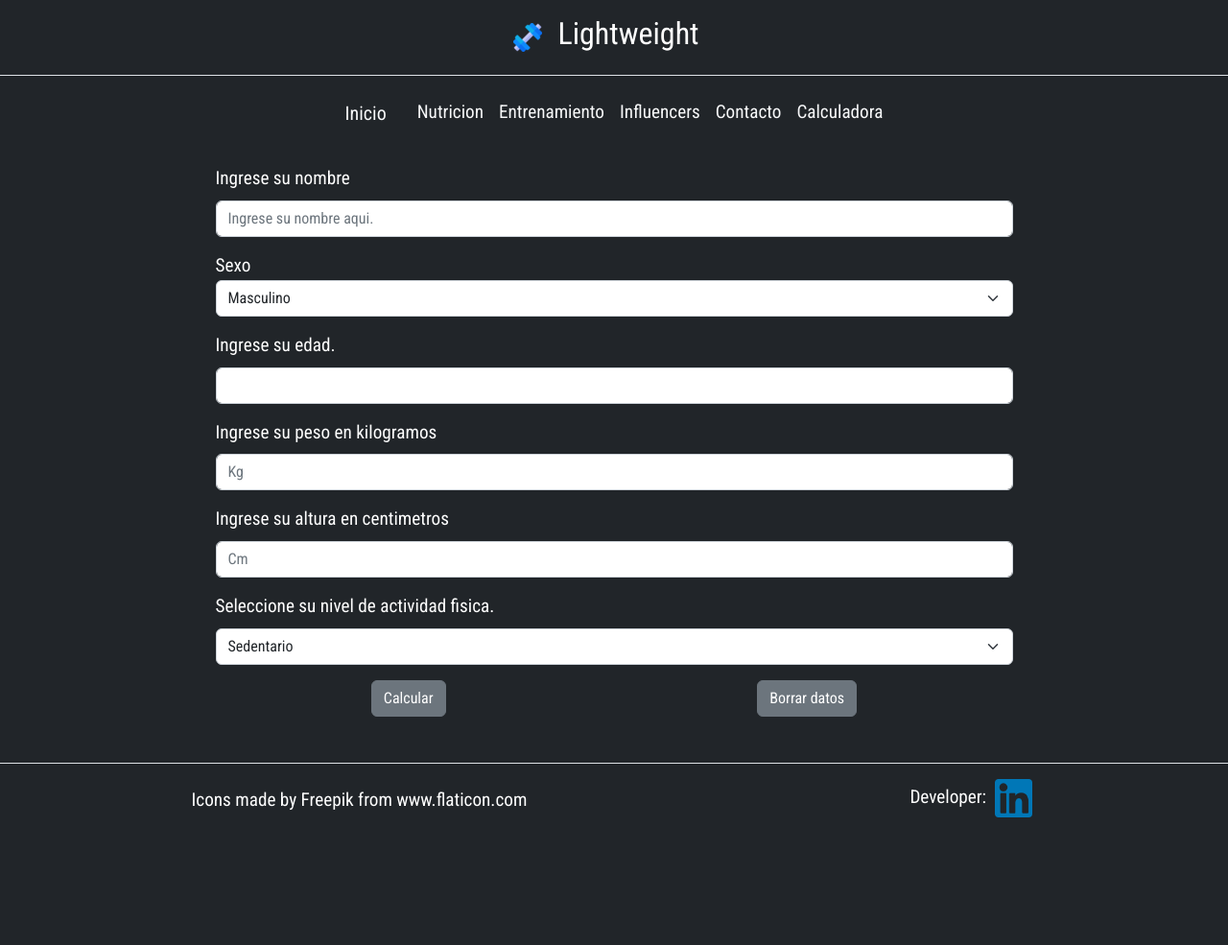
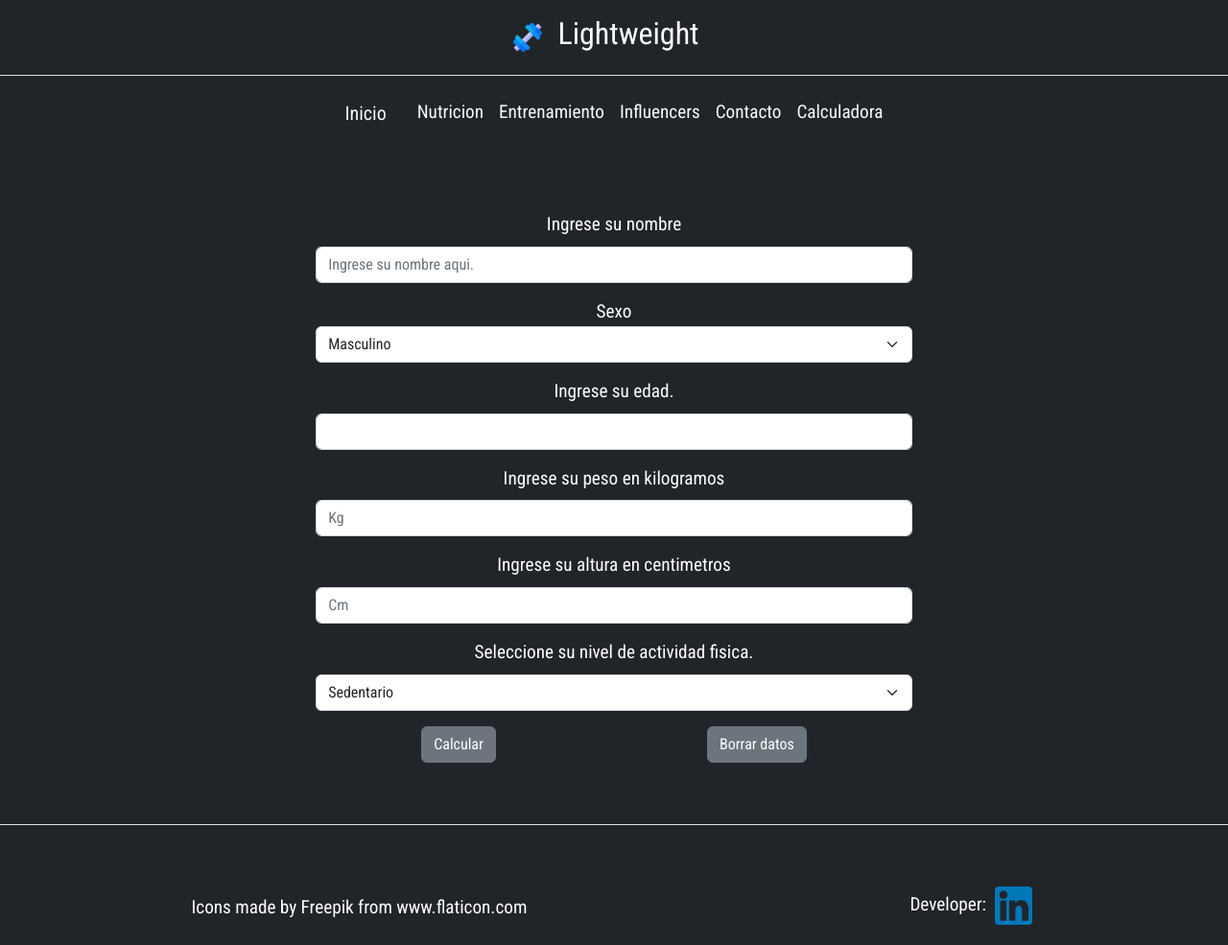
Before and after one commit to tpianavilla/PreEntrega3Pianavilla, a website: page calculadora.html in a window 1280 px wide. Shown: the whole page at 96% size. Before the commit the page ends 873 px from the top, so only its background shows below. Drawn offline with nearby package versions, Linux system fonts and the light colour scheme.

Commit message:
estilo footer

```diff
--- a/calculadora.html
+++ b/calculadora.html
@@ -81,6 +81,8 @@
   </nav>
 </section>
 <!--CALCULADORA-->
+<section
+      class="w-75 mx-auto text-center text-white bg-dark pt-5 mb-3">
     <div class="content row vh-50 justify-content-center align-items-center ">
       <form id="form" class="mb-3 mt-3 w-75">
 
@@ -131,9 +133,10 @@
       </div>
     </div>
   </div>
+</section>
  <!--FOOTER-->
   <footer
-      class="w-100 d-flex align-items justify-content-around bg-dark border-top"
+      class="w-100 d-flex align-items justify-content-around bg-dark border-top pt-5"
     >
       <p class="my-4">
         Icons made by Freepik from
```
